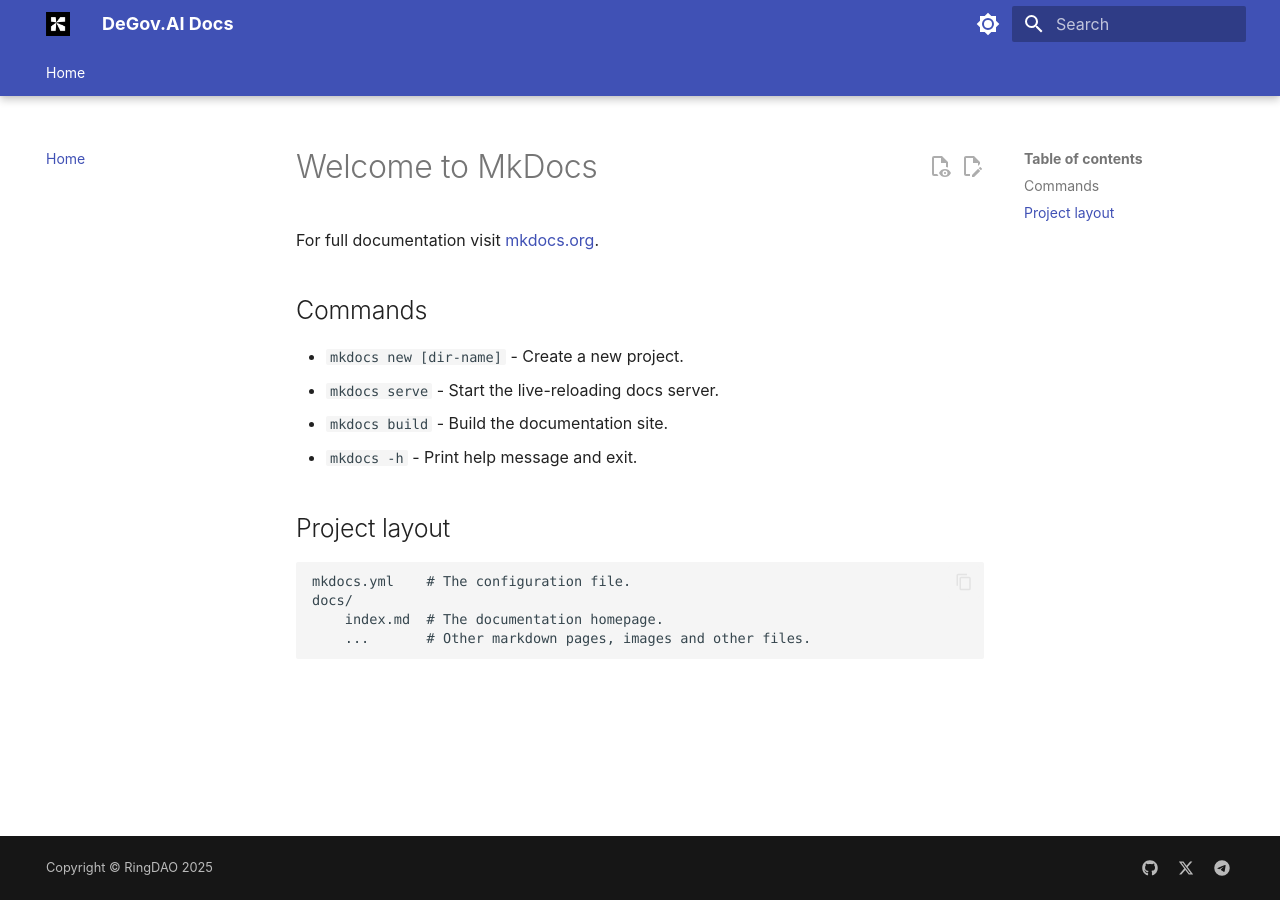
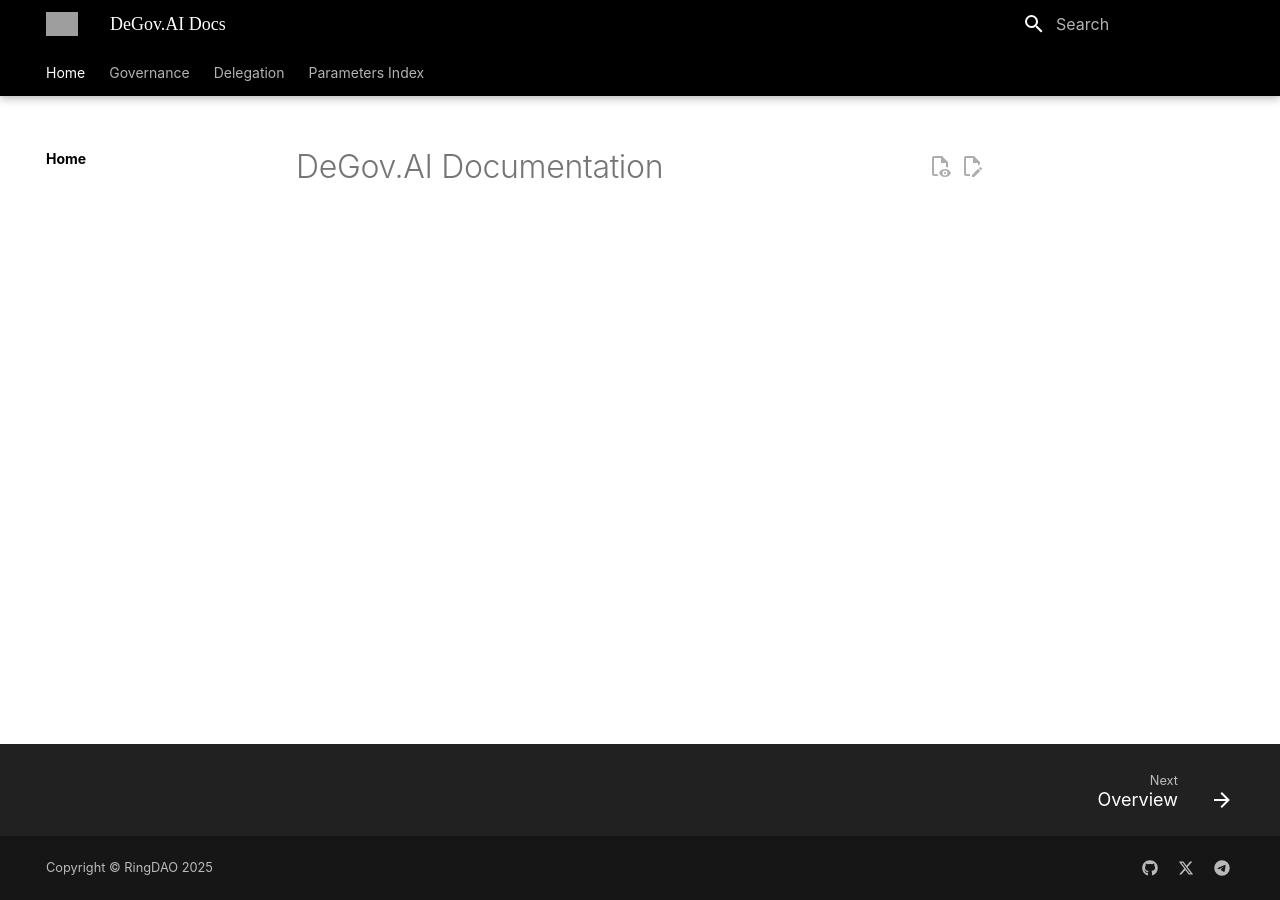
Before and after one commit to ringecosystem/degov-docs, an MkDocs documentation site: the page built from docs/index.md, in a window 1280 px wide. Built offline with MkDocs 1.6.1 and Material for MkDocs 9.7.7, drawn with Linux system fonts in a browser that asks for light colours; some web fonts are replaced; grey boxes are pictures that could not be loaded.

Commit message:
Refactor documentation structure and styles; update logo format and add new sections for governance, delegation, and parameters.

```diff
--- a/docs/index.md
+++ b/docs/index.md
@@ -1,17 +1 @@
-# Welcome to MkDocs
-
-For full documentation visit [mkdocs.org](https://www.mkdocs.org).
-
-## Commands
-
-* `mkdocs new [dir-name]` - Create a new project.
-* `mkdocs serve` - Start the live-reloading docs server.
-* `mkdocs build` - Build the documentation site.
-* `mkdocs -h` - Print help message and exit.
-
-## Project layout
-
-    mkdocs.yml    # The configuration file.
-    docs/
-        index.md  # The documentation homepage.
-        ...       # Other markdown pages, images and other files.
+# DeGov.AI Documentation
--- a/docs/resource/stylesheets/extra.css
+++ b/docs/resource/stylesheets/extra.css
@@ -1,15 +1,8 @@
-[data-md-color-scheme="default"] {
-    --md-primary-fg-color: rgb(255, 0, 131);
-}
 
-[data-md-color-scheme="slate"] {
-    --md-primary-fg-color: rgb(189, 45, 120);
-    .md-typeset h1 {
-        color:  rgb(189, 45, 120);
-    }
-    .md-typeset h2, h3, h4 {
-        color:  rgb(245, 157, 33);
-    }
+:root  > * {
+  --md-primary-fg-color:        #000000;
+  --md-primary-fg-color--light: #000000;
+  --md-primary-fg-color--dark:  #000000;
 }
 
 .md-header__title > .md-header__ellipsis > .md-header__topic > .md-ellipsis {
--- a/mkdocs.yml
+++ b/mkdocs.yml
@@ -6,7 +6,7 @@
 edit_uri: https://github.com/ringecosystem/degov-docs/edit/main/docs
 theme:
   name: material
-  logo: resource/pics/degov.png
+  logo: resource/pics/degov.svg
   favicon: resource/pics/degov.svg
   font:
     text: San Francisco
@@ -31,13 +31,6 @@
   language: en
   palette:
     - scheme: default
-      toggle:
-        icon: material/brightness-7
-        name: Switch to dark mode
-    - scheme: slate
-      toggle:
-        icon: material/brightness-4
-        name: Switch to light mode
 
 extra:
   generator: false
@@ -79,7 +72,7 @@
       make our documentation better.
 
 extra_css:
-  # - resource/stylesheets/extra.css
+  - resource/stylesheets/extra.css
 
 plugins:
   - search
@@ -96,3 +89,9 @@
 
 nav:
   - Home: index.md
+  - Governance:
+      - Overview: governance/overview.md
+  - Delegation:
+      - Overview: delegation/overview.md
+  - Parameters Index:
+      - Overview: parameters/overview.md
```
Also changed, not shown: docs/delegation/overview.md (added), docs/governance/overview.md (added), docs/parameters/overview.md (added).
